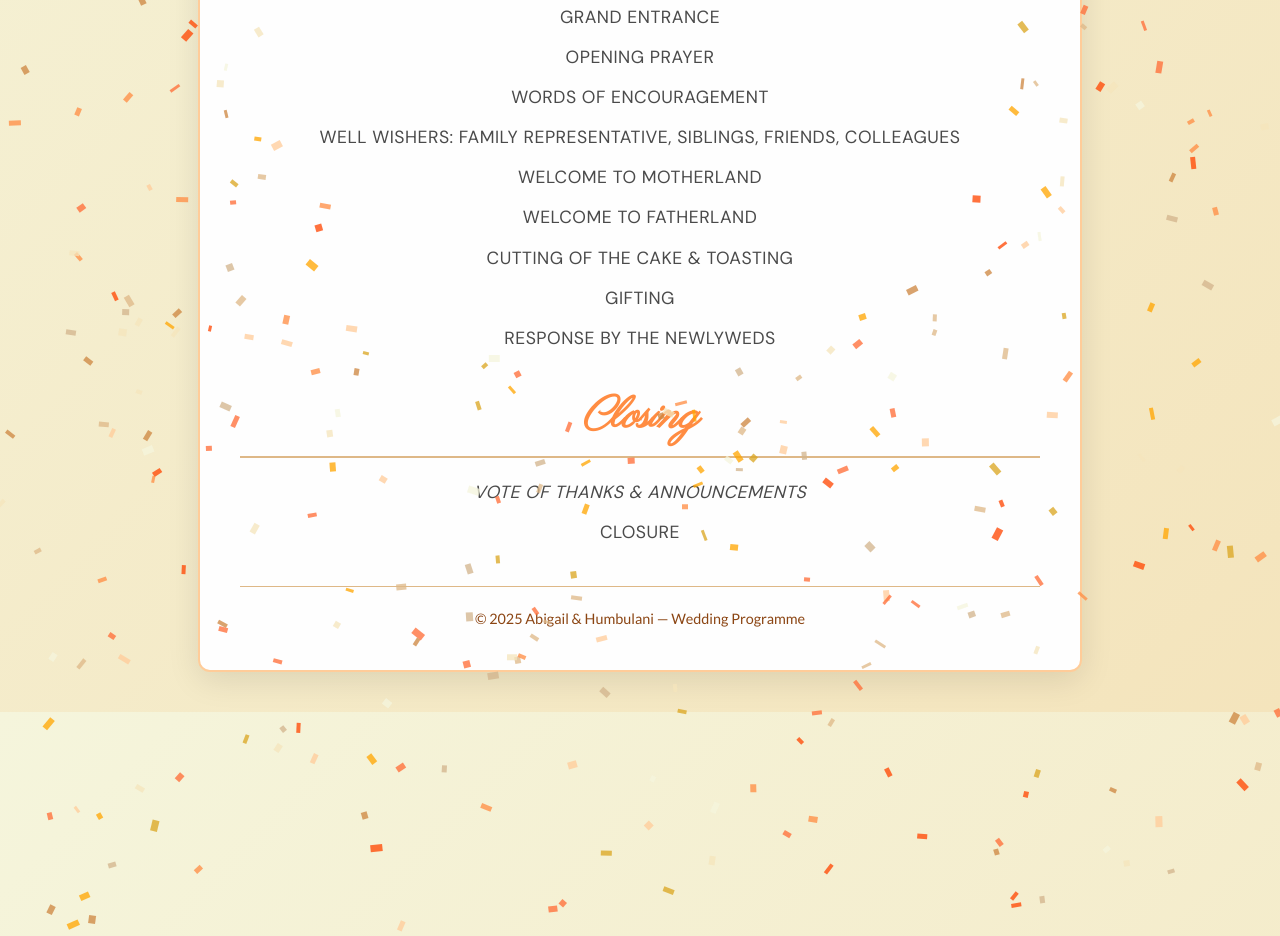
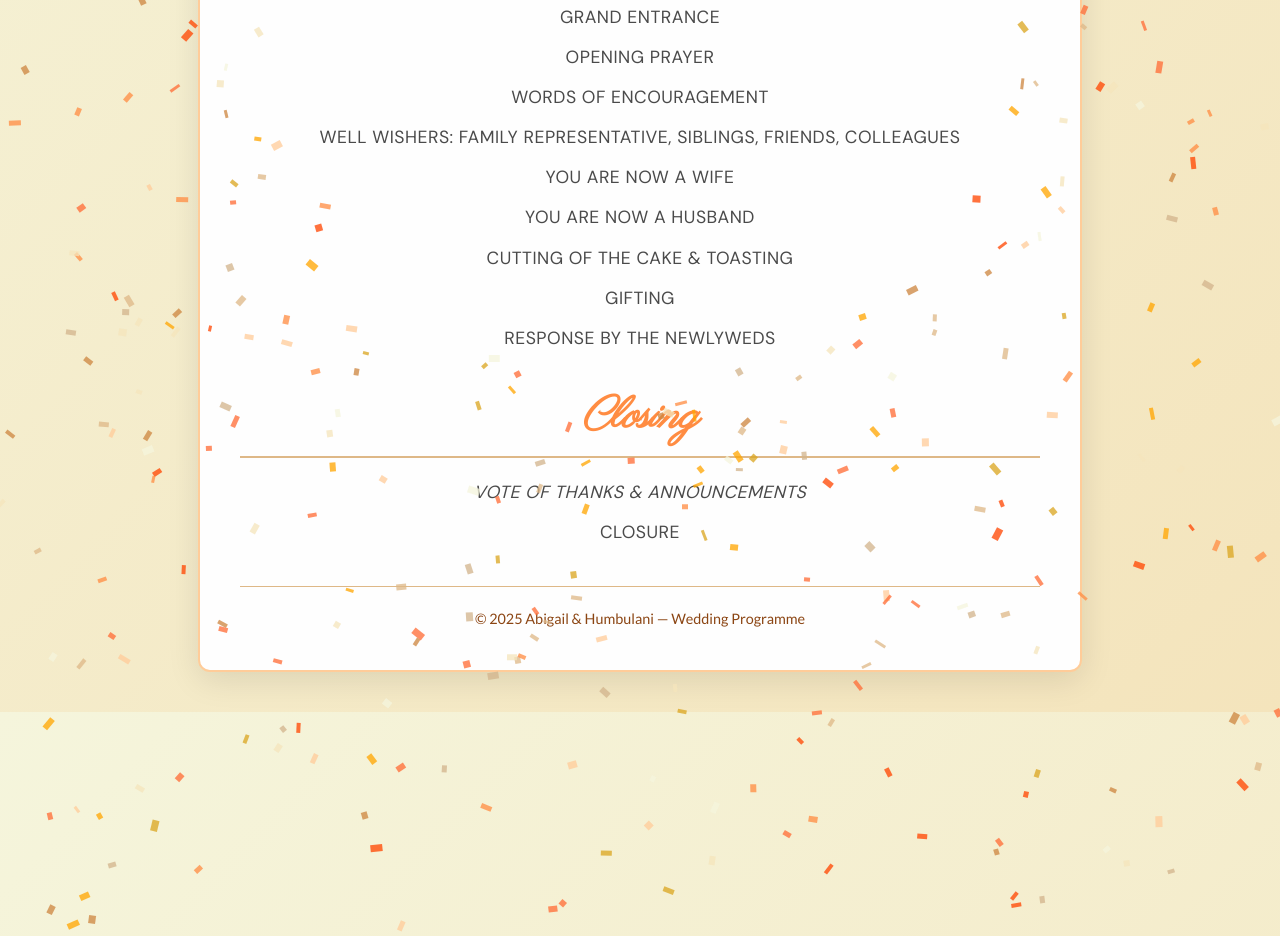
Before and after one commit to SedzaniR/SedzaniR.github.io, a plain HTML site: page index.html in a window 1280 px wide. Shown: the part 926-1862 px from the top of the page. Drawn offline with nearby package versions, Linux system fonts and the light colour scheme.

Commit message:
change wording;

```diff
--- a/index.html
+++ b/index.html
@@ -224,8 +224,8 @@
       <li>Opening Prayer</li>
       <li>Words of Encouragement</li>
       <li>Well Wishers: Family Representative, Siblings, Friends, Colleagues</li>
-      <li>Welcome to Motherland</li>
-      <li>Welcome to Fatherland</li>
+      <li>You are Now A Wife</li>
+      <li>You are Now A Husband</li>
       <li>Cutting of the Cake & Toasting</li>
       <li>Gifting</li>
       <li>Response by the Newlyweds</li>
```
